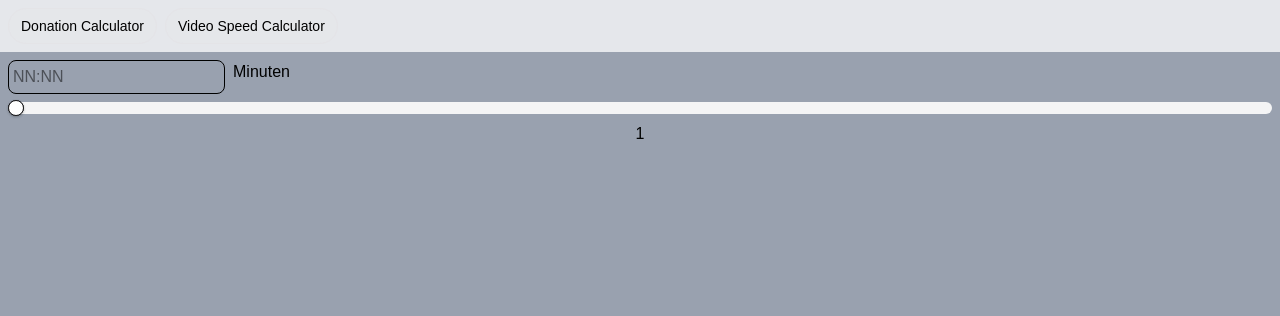
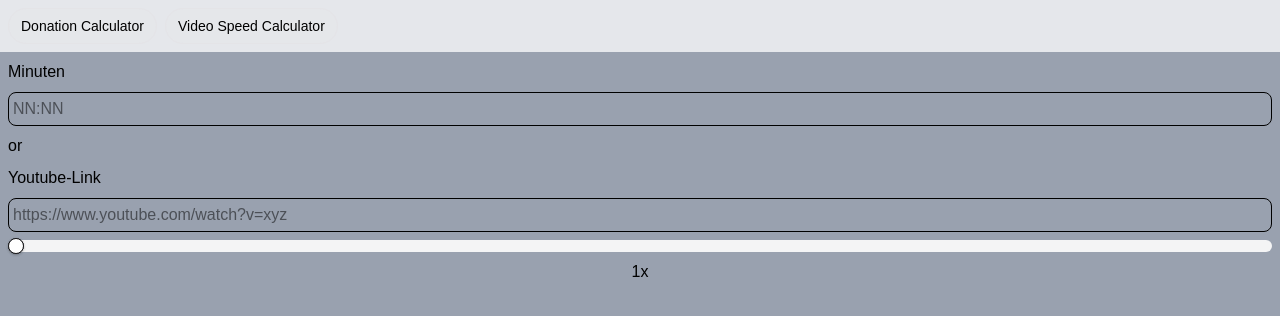
Before and after one commit to davgeiger/utility-calculators, a React (Vite) app: page /speed-calc in a window 1280 px wide. Shown: the top 316 px of the page. Built offline with nearby package versions, Linux system fonts and the light colour scheme.

Commit message:
Rewrite logic for totalSeconds

```diff
--- a/src/VideoSpeedCalculator.tsx
+++ b/src/VideoSpeedCalculator.tsx
@@ -1,44 +1,78 @@
 import { Slider } from "@/components/ui/slider"
-import { useState } from "react"
+import { useEffect, useState } from "react"
+import { getVideoDuration } from "./utils/youtube"
+import { calculateDuration, formatDuration, parseTime } from "./utils/time"
 
-const timeRegex = /^\d{1,2}:\d{2}$/
+export default function VideoSpeedCalculator() {
+  // Input states
+  const [minutes, setMinutes] = useState("")
+  const [link, setLink] = useState("")
 
-function calculateNewTime(minutes: string, speedIndex: number) {
-  if (!timeRegex.test(minutes)) return ""
+  // Slider state
+  const [speedIndex, setSpeedIndex] = useState(1)
 
-  const [min, seconds] = minutes.split(":").map(Number)
+  // Time state
+  const [duration, setDuration] = useState<number | null>(null)
 
-  const totalSeconds = min * 60 + seconds
-  const roundedTotalSeconds = Math.round(totalSeconds / speedIndex)
-  const newMinutes = Math.floor(roundedTotalSeconds / 60)
-  const newSeconds = roundedTotalSeconds % 60
+  useEffect(() => {
+    async function fetchDuration() {
+      try {
+        const result = await getVideoDuration(link)
 
-  const formattedMinutes = String(newMinutes).padStart(2, "0")
-  const formattedSeconds = String(newSeconds).padStart(2, "0")
-
-  return `${formattedMinutes}:${formattedSeconds}`
+        if (result === "") {
+          setDuration(null)
+          return
         }
 
-export default function VideoSpeedCalculator() {
-  const [minutes, setMinutes] = useState("")
-  const [speedIndex, setSpeedIndex] = useState(1)
+        setDuration(result)
+      } catch (error) {
+        console.error(error)
+        setDuration(null)
+      }
+    }
+
+    fetchDuration()
+  }, [link])
+
+  const totalSeconds = parseTime(minutes) ?? duration
+
+  const calculatedTime =
+    totalSeconds !== null
+      ? formatDuration(calculateDuration(totalSeconds, speedIndex))
+      : ""
 
   return (
-    <>
     <div className="m-2 flex flex-col gap-2 text-black">
-        <div className="flex gap-2">
+      <div className="flex flex-col gap-2">
+        <div className="grid gap-2">
+          <label htmlFor="minutes">Minuten</label>
           <input
             className="rounded-md border border-black p-1"
             type="text"
             id="minutes"
             value={minutes}
-            onChange={(e) => {
-              setMinutes(e.target.value)
-            }}
+            onChange={(e) => setMinutes(e.target.value)}
             placeholder="NN:NN"
+            disabled={link !== ""}
           />
-          <label htmlFor="minutes">Minuten</label>
         </div>
+
+        <p>or</p>
+
+        <div className="grid gap-2">
+          <label htmlFor="link">Youtube-Link</label>
+          <input
+            className="rounded-md border border-black p-1"
+            type="text"
+            id="link"
+            value={link}
+            onChange={(e) => setLink(e.target.value)}
+            placeholder="https://www.youtube.com/watch?v=xyz"
+            disabled={minutes !== ""}
+          />
+        </div>
+      </div>
+
       <Slider
         min={1}
         max={2}
@@ -46,9 +80,10 @@ export default function VideoSpeedCalculator() {
         value={speedIndex}
         onValueChange={(value) => setSpeedIndex(value as number)}
       />
-        <p className="text-center">{speedIndex}</p>
-        <p>{calculateNewTime(minutes, speedIndex)}</p>
+
+      <p className="text-center">{speedIndex}x</p>
+
+      <p>{calculatedTime}</p>
     </div>
-    </>
   )
 }
--- /dev/null
+++ b/src/utils/time.ts
@@ -0,0 +1,37 @@
+const timeRegex = /^\d{1,2}:\d{2}$/
+
+export function durationToSeconds(duration: string) {
+  const match = duration.match(/PT(?:(\d+)H)?(?:(\d+)M)?(?:(\d+)S)?/)
+
+  if (!match) return 0
+
+  const [, hours, minutes, seconds] = match
+
+  return (
+    Number(hours ?? 0) * 3600 + Number(minutes ?? 0) * 60 + Number(seconds ?? 0)
+  )
+}
+
+export function parseTime(input: string): number | null {
+  if (!timeRegex.test(input)) return null
+
+  const [minutes, seconds] = input.split(":").map(Number)
+
+  return minutes * 60 + seconds
+}
+
+export function calculateDuration(totalSeconds: number, speed: number): number {
+  return Math.round(totalSeconds / speed)
+}
+
+export function formatDuration(totalSeconds: number) {
+  const hours = Math.floor(totalSeconds / 3600)
+  const minutes = Math.floor((totalSeconds % 3600) / 60)
+  const seconds = totalSeconds % 60
+
+  if (hours > 0) {
+    return `${hours}:${String(minutes).padStart(2, "0")}:${String(seconds).padStart(2, "0")}`
+  }
+
+  return `${String(minutes).padStart(2, "0")}:${String(seconds).padStart(2, "0")}`
+}
--- /dev/null
+++ b/src/utils/youtube.ts
@@ -0,0 +1,37 @@
+import { durationToSeconds } from "./time"
+
+function getVideoId(url: string) {
+  const parsedUrl = new URL(url)
+
+  // https://youtu.be/abc123
+  if (parsedUrl.hostname === "youtu.be") {
+    return parsedUrl.pathname.slice(1)
+  }
+
+  // https://www.youtube.com/watch?v=abc123
+  return parsedUrl.searchParams.get("v")
+}
+
+export async function getVideoDuration(videoUrl: string) {
+  if (!videoUrl) return ""
+
+  const videoId = getVideoId(videoUrl)
+
+  if (!videoId) {
+    throw new Error("Ungültige YouTube-URL")
+  }
+
+  const apiKey = import.meta.env.VITE_YOUTUBE_API_KEY
+
+  const response = await fetch(
+    `https://www.googleapis.com/youtube/v3/videos?part=contentDetails&id=${videoId}&key=${apiKey}`
+  )
+
+  if (!response.ok) {
+    throw new Error("API-Anfrage fehlgeschlagen")
+  }
+
+  const data = await response.json()
+
+  return durationToSeconds(data.items[0].contentDetails.duration)
+}
```
Also changed, not shown: 1 other file (tests, documents, lock files or other folders). Lines whose indentation alone changed are shown as unchanged.
